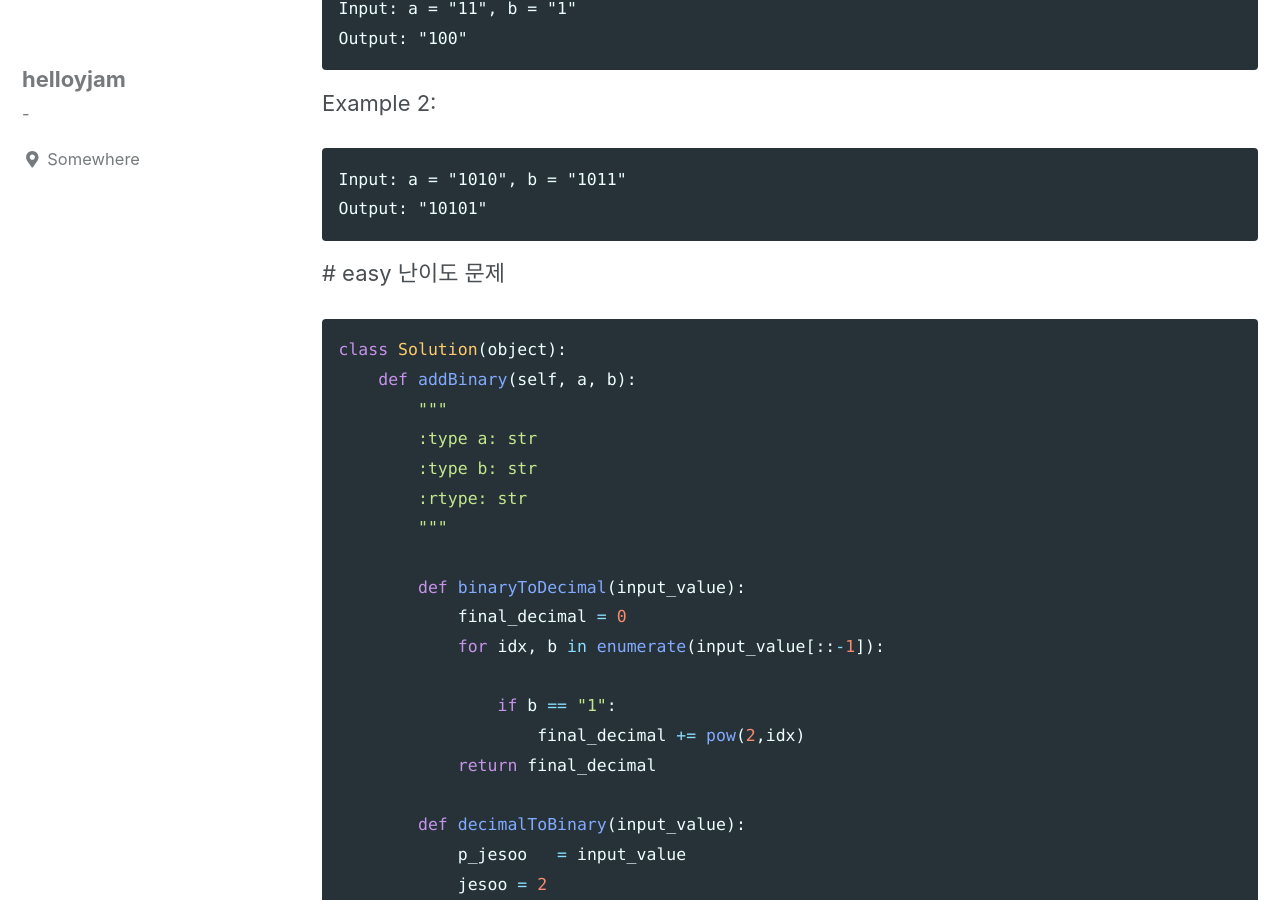
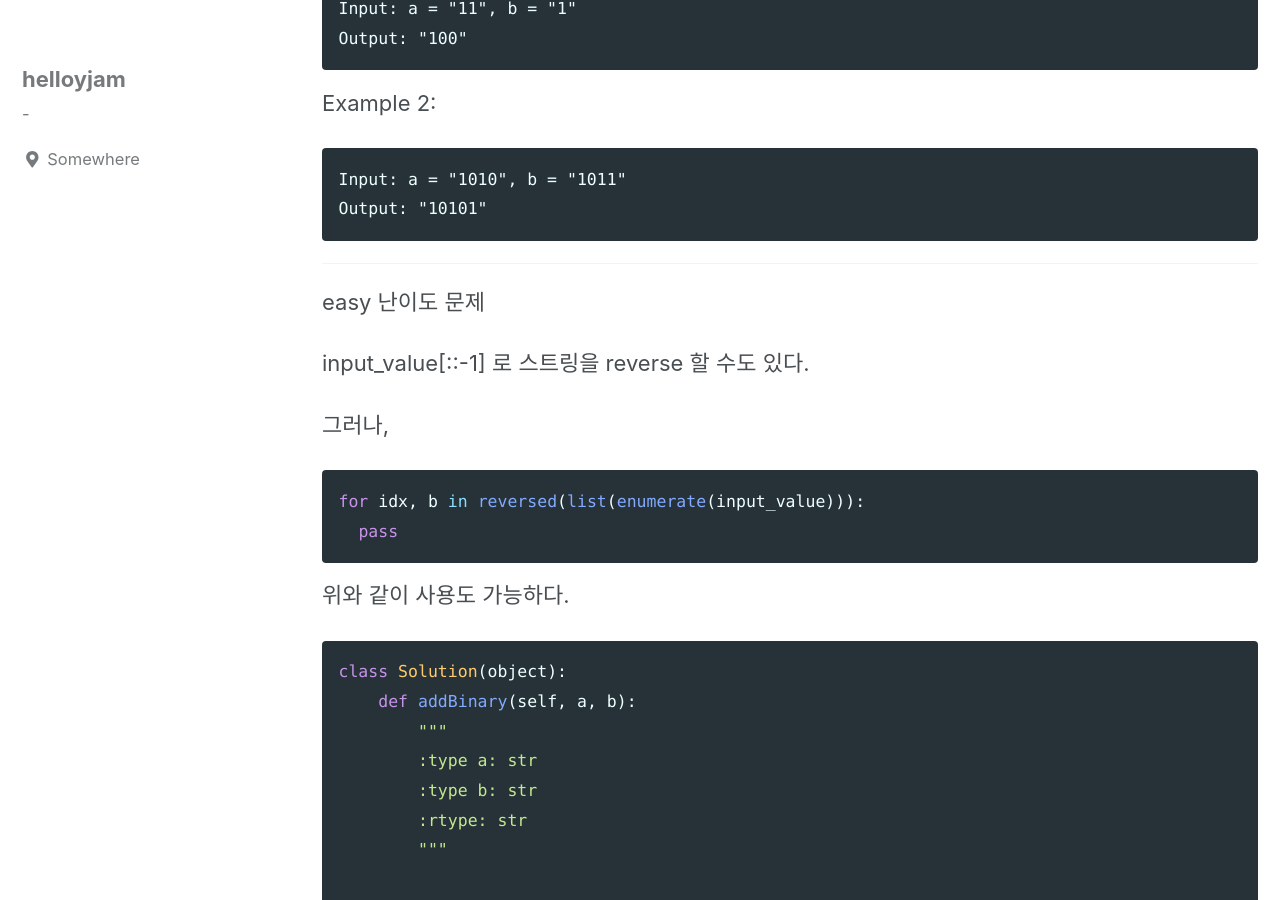
Before and after one commit to helloyjam/helloyjam.github.io, a Jekyll site: the page built from _posts/2019-03-28-67-add-binary.md, in a window 1280 px wide and 900 px high, scrolled down 379 px. Built offline with Jekyll 4.4.1, drawn with Linux system fonts in a browser that asks for light colours; cached includes are drawn as plain includes.

Commit message:
Update 2019-03-28-67-add-binary.md

````diff
--- a/_posts/2019-03-28-67-add-binary.md
+++ b/_posts/2019-03-28-67-add-binary.md
@@ -23,10 +23,17 @@ Input: a = "1010", b = "1011"
 Output: "10101"
 ```
 
-#
+---
 easy 난이도 문제
 
+input_value[::-1] 로 스트링을 reverse 할 수도 있다.
 
+그러나,
+```python
+for idx, b in reversed(list(enumerate(input_value))):
+  pass
+```
+위와 같이 사용도 가능하다.
 
 ```python
 class Solution(object):
````
